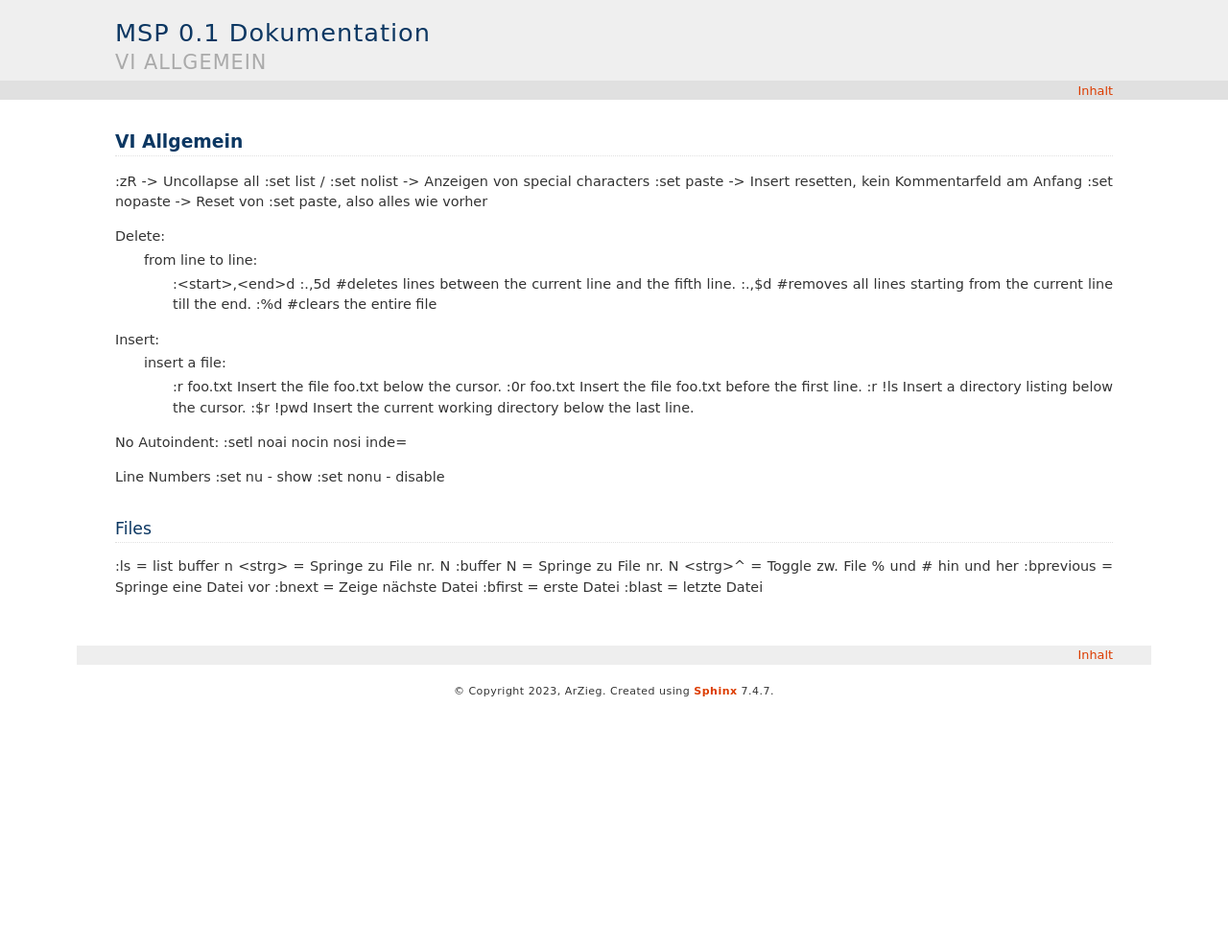
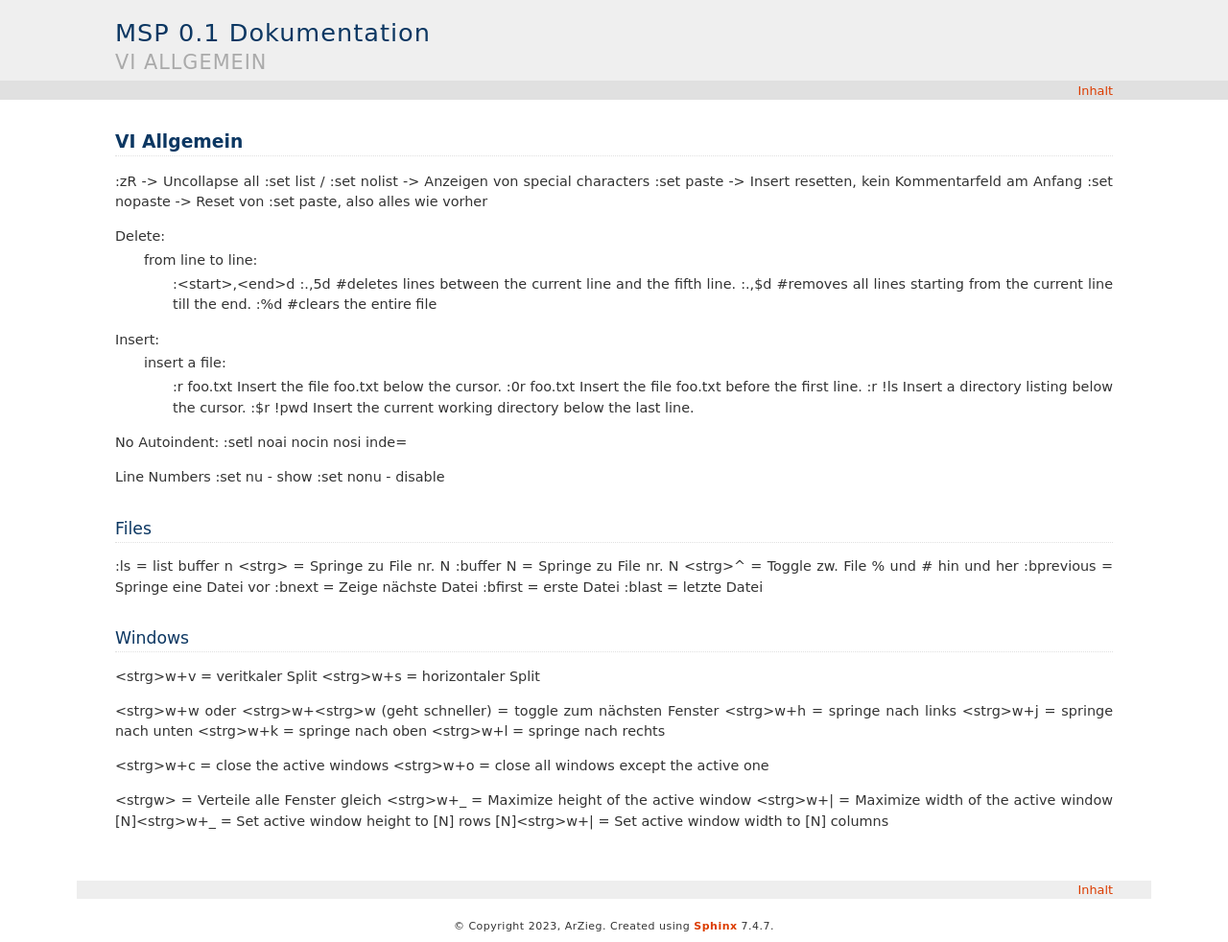
Before and after one commit to arzieg/mspdoc, a Sphinx documentation site: the page built from docsrc/source/linux/vi.rst, in a window 1280 px wide. Shown: the whole page at 96% size. Built offline with Sphinx 7.4.7, drawn with Linux system fonts in a browser that asks for light colours; before the commit the page ends 900 px from its top, so only the background shows below that.

Commit message:
Update VIM

```diff
--- a/docsrc/source/linux/vi.rst
+++ b/docsrc/source/linux/vi.rst
@@ -44,3 +44,23 @@ n <strg>   = Springe zu File nr. N
 :bnext     = Zeige nächste Datei
 :bfirst    = erste Datei
 :blast     = letzte Datei
+
+Windows
+=========
+<strg>w+v  = veritkaler Split
+<strg>w+s  = horizontaler Split
+
+<strg>w+w oder <strg>w+<strg>w (geht schneller)  = toggle zum nächsten Fenster
+<strg>w+h  = springe nach links
+<strg>w+j  = springe nach unten
+<strg>w+k  = springe nach oben
+<strg>w+l  = springe nach rechts
+
+<strg>w+c  = close the active windows
+<strg>w+o  = close all windows except the active one
+
+<strgw>    = Verteile alle Fenster gleich
+<strg>w+_  = Maximize height of the active window
+<strg>w+|  = Maximize width of the active window
+[N]<strg>w+_ = Set active window height to [N] rows
+[N]<strg>w+| = Set active window width to [N] columns
```
